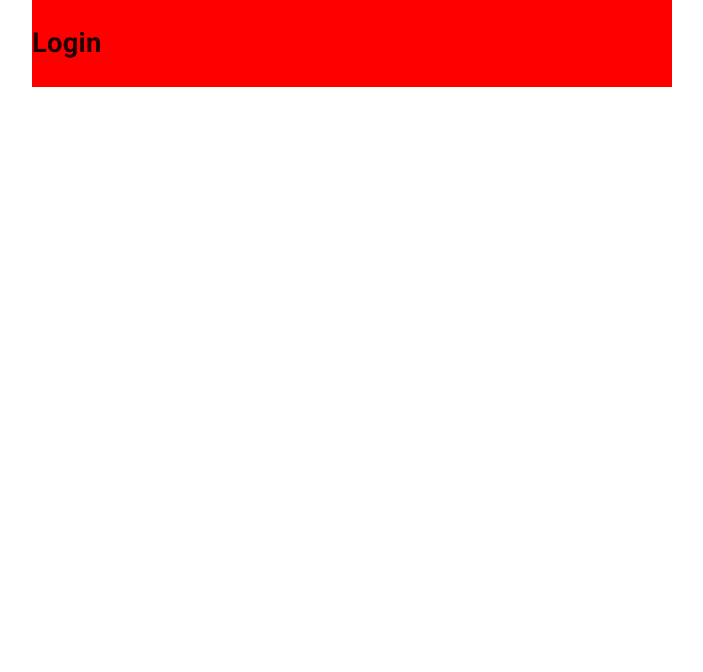
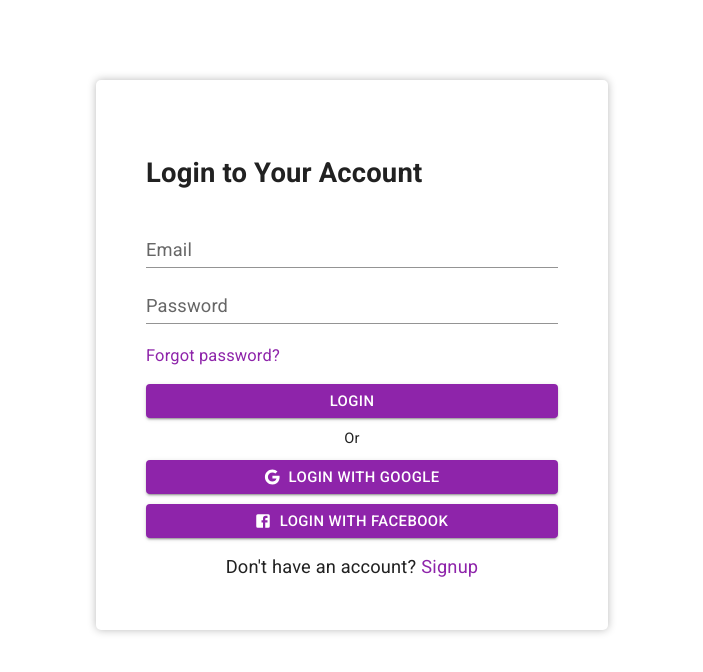
Before and after one commit to MoodsingerSF/ccrt-clinic, a Next.js app: page /login in a window 1280 px wide. Shown: the top 672 px of the page, without its empty margins (288-991 px from the left). Built offline with nearby package versions, Linux system fonts and the light colour scheme.

Commit message:
ccrt-login:modified custom button,signup page,login page,signup styles and login styles

```diff
--- a/package.json
+++ b/package.json
@@ -15,6 +15,7 @@
     "@mui/material": "^5.9.0",
     "@mui/styles": "^5.9.1",
     "classnames": "^2.3.1",
+    "lottie-react": "^2.3.1",
     "next": "12.2.2",
     "react": "18.2.0",
     "react-dom": "18.2.0"
--- a/pages/login.js
+++ b/pages/login.js
@@ -1,10 +1,60 @@
-import React from "react";
+import React, { useState } from "react";
 import Head from "next/head";
-import { Grid } from "@mui/material";
+import Link from "next/link";
+import { Grid, Typography, useTheme } from "@mui/material";
+import useMediaQuery from "@mui/material/useMediaQuery";
+import classNames from "classnames";
 import { useStyles } from "../styles/loginstyles";
+import GoogleIcon from "@mui/icons-material/Google";
+import FacebookIcon from "@mui/icons-material/Facebook";
+import { formErrors } from "../data/signup/data";
+import SignUpTextField from "../components/textfields/SignUpTextField";
+import {
+  validateEmail,
+  validatePassword,
+} from "../controllers/signupController";
+import {
+  FORGOT__PASSWORD,
+  HEADER_TITLE,
+  LOGIN,
+  LOGIN_WITH_FACEBOOK,
+  LOGIN_WITH_GOOGLE,
+} from "../data/login/data";
+import CustomButton from "../components/button/Button";
 
-const login = () => {
+const LoginScreen = () => {
+  const theme = useTheme();
   const classes = useStyles();
+  const matches = useMediaQuery(theme.breakpoints.up("sm"));
+  const matchesMD = useMediaQuery(theme.breakpoints.up("md"));
+  const matchesLG = useMediaQuery(theme.breakpoints.up("lg"));
+
+  const [email, setEmail] = useState("");
+  const [password, setPassword] = useState("");
+  const [showError, setShowError] = useState(false);
+  const [loading, setLoading] = useState(false);
+
+  const handleEmail = (e) => {
+    setEmail(e.target.value);
+  };
+  const handlePassword = (e) => {
+    setPassword(e.target.value);
+  };
+  const handleSubmitForm = () => {
+    if (validate(email, password)) {
+      // if everything is alright, send verification code
+      setLoading(true);
+      //api
+      // setLoading(false);
+    } else {
+      setShowError(true);
+    }
+  };
+  const validate = (email, password) => {
+    let isEverythingAllRight = true;
+    isEverythingAllRight = validateEmail(email) && validatePassword(password);
+    return isEverythingAllRight;
+  };
 
   return (
     <>
@@ -14,14 +64,84 @@ const login = () => {
       <Grid container justifyContent="center" alignItems="center">
         <Grid
           container
-          className={classes.ccrt__login__container}
-          // style={{ background: "red", width: "50%" }}
+          className={classNames({
+            [classes.ccrt__login__containerMobile]: !matches,
+            [classes.ccrt__login__containerDesktopSm]: matches,
+            [classes.ccrt__login__containerDesktopMd]: matchesMD,
+            [classes.ccrt__login__containerDesktopLg]: matchesLG,
+          })}
         >
-          <h2>Login</h2>
+          <h2>{HEADER_TITLE}</h2>
+          <Grid container>
+            <SignUpTextField
+              label="Email"
+              type="email"
+              value={email}
+              onChange={handleEmail}
+              error={showError && !validateEmail(email)}
+              errorText={formErrors.email}
+            />
+            <SignUpTextField
+              label="Password"
+              type="password"
+              value={password}
+              onChange={handlePassword}
+              error={showError && !validatePassword(password)}
+              errorText={formErrors.password}
+            />
+            <Grid container>
+              <Link href="#">
+                <a className={classes.ccrt__login__forgot__password}>
+                  {FORGOT__PASSWORD}
+                </a>
+              </Link>
+            </Grid>
+            <CustomButton
+              icon={null}
+              title={LOGIN}
+              onClick={handleSubmitForm}
+              size="small"
+              loading={loading}
+            />
+          </Grid>
+          <Grid container alignItems="center" justifyContent="center">
+            <Typography className={classes.ccrt__login__or__text}>
+              Or
+            </Typography>
+          </Grid>
+          <Grid container>
+            <Grid container>
+              <CustomButton
+                title={LOGIN_WITH_GOOGLE}
+                icon={<GoogleIcon />}
+                onCLick={() => {}}
+                size="small"
+              />
+            </Grid>
+            <Grid container style={{ marginTop: "10px" }}>
+              <CustomButton
+                title={LOGIN_WITH_FACEBOOK}
+                icon={<FacebookIcon />}
+                onCLick={() => {}}
+                size="small"
+              />
+            </Grid>
+          </Grid>
+          <Grid
+            container
+            alignItems="center"
+            justifyContent="center"
+            style={{ marginTop: "15px" }}
+          >
+            <Typography>{`Don't have an account?`}</Typography>
+            <Link href="/signup">
+              <a className={classes.ccrt__login__signup__link}>Signup</a>
+            </Link>
+          </Grid>
         </Grid>
       </Grid>
     </>
   );
 };
 
-export default login;
+export default LoginScreen;
--- a/styles/loginstyles.js
+++ b/styles/loginstyles.js
@@ -1,10 +1,50 @@
 import { createStyles, makeStyles } from "@mui/styles";
+import { BOX_SHADOW } from "../misc/colors";
 
 export const useStyles = makeStyles((theme) =>
   createStyles({
-    ccrt__login__container: {
-      background: "red",
+    ccrt__login__containerMobile: {
+      background: "#FFF",
+      padding: "20px",
+      margin: "40px 0",
+    },
+    ccrt__login__containerDesktopSm: {
+      background: "#FFF",
+      width: "80%",
+      padding: "20px 50px",
+      margin: "20px 0",
+      borderRadius: "5px",
+    },
+    ccrt__login__containerDesktopMd: {
+      background: "#FFF",
       width: "50%",
+      boxShadow: BOX_SHADOW,
+      padding: "30px",
+      margin: "35px 0",
+      borderRadius: "5px",
+    },
+    ccrt__login__containerDesktopLg: {
+      background: "#FFF",
+      width: "40%",
+      boxShadow: BOX_SHADOW,
+      padding: "50px",
+      margin: "80px 0",
+      borderRadius: "5px",
+    },
+    ccrt__login__forgot__password: {
+      fontSize: "90%",
+      margin: "15px 0",
+      textDecoration: "none",
+      color: theme.palette.primary.main,
+    },
+    ccrt__login__or__text: {
+      margin: "10px 0",
+      fontSize: "80%",
+    },
+    ccrt__login__signup__link: {
+      textDecoration: "none",
+      marginLeft: "5px",
+      color: theme.palette.primary.main,
     },
   })
 );
--- a/styles/signupstyles.js
+++ b/styles/signupstyles.js
@@ -44,5 +44,10 @@ export const useStyles = makeStyles((theme) =>
       fontSize: "80%",
       color: theme.palette.grey[900],
     },
+    ccrt__signup__policyError__text: {
+      color: "red",
+      fontSize: "70%",
+      marginBottom: "15px",
+    },
   })
 );
```
Also changed, not shown: components/pages/anotherSignupButton/AnotherSignupButton.js (deleted, +0 -14 lines), pages/signup.js (+20 -23 lines), 1 other file (tests, documents, lock files or other folders).
